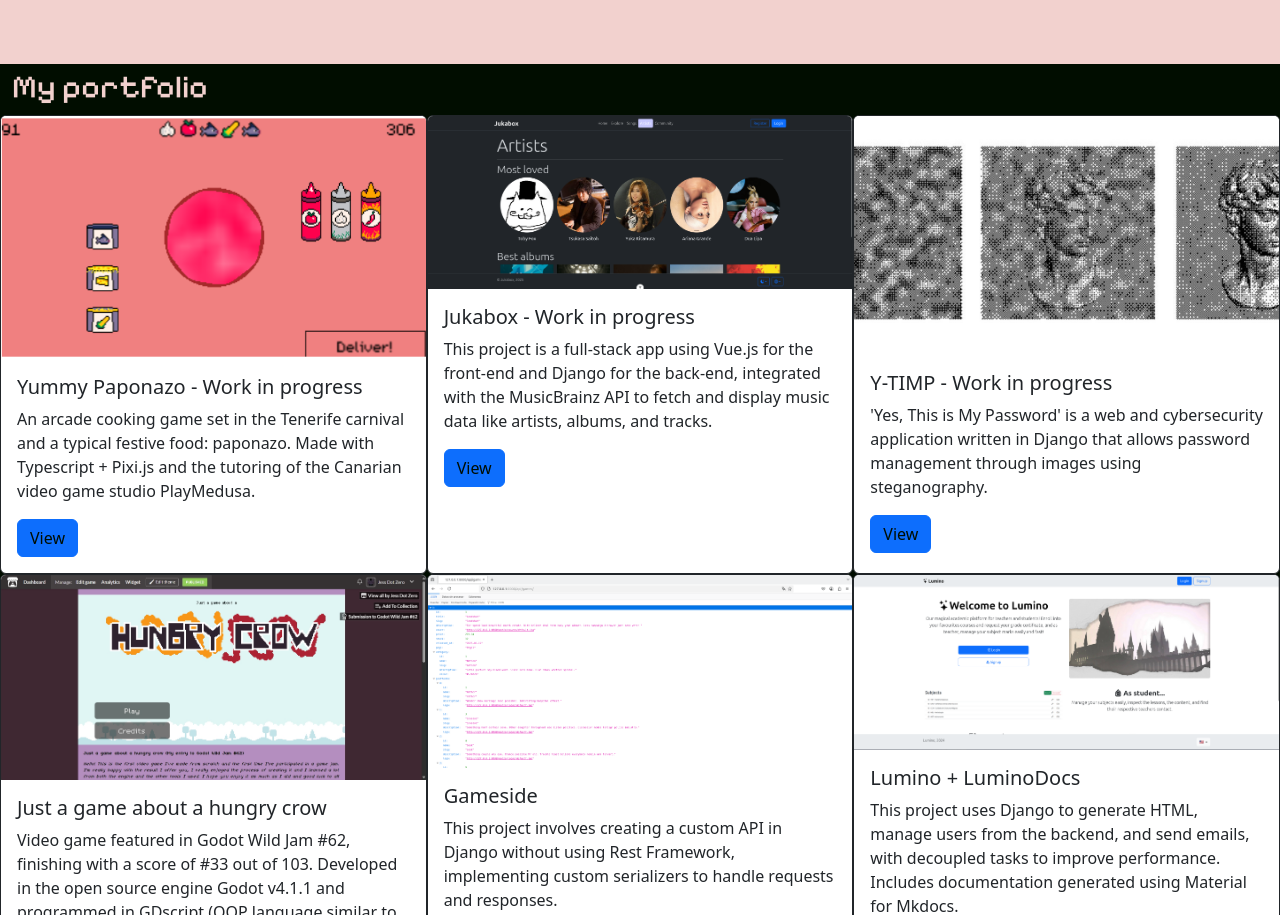
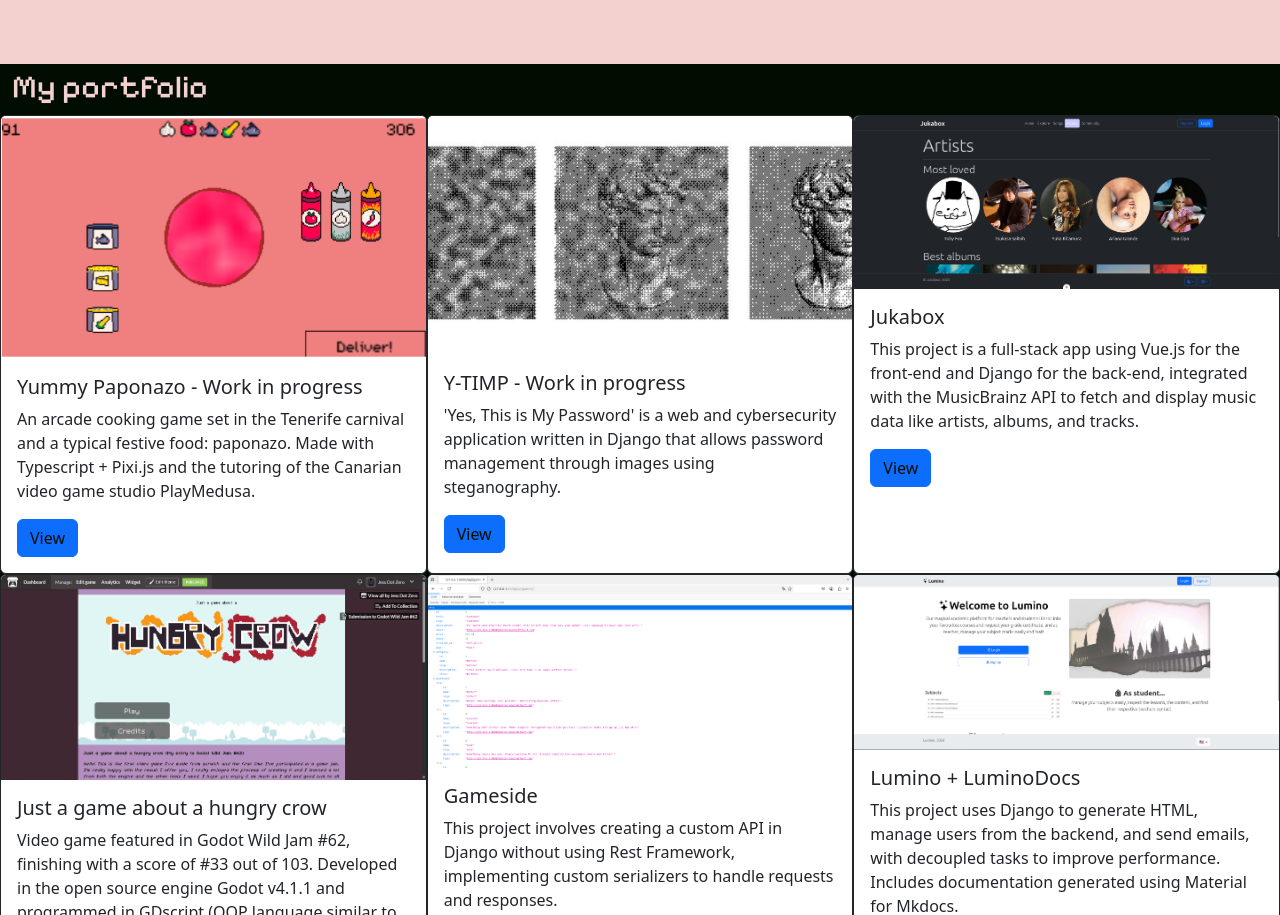
Before and after one commit to JesusLugo2002/jesuslugo2002.github.io, a Vue app: page / in a window 1280 px wide. Shown: the part 1125-2040 px from the top of the page. Built offline with nearby package versions, Linux system fonts and the light colour scheme; a web font is replaced by a local one.

Commit message:
Change status for Jukabox work

```diff
--- a/public/selected-work.json
+++ b/public/selected-work.json
@@ -6,16 +6,17 @@
         "description": "An arcade cooking game set in the Tenerife carnival and a typical festive food: paponazo. Made with Typescript + Pixi.js and the tutoring of the Canarian video game studio PlayMedusa."
     },
     {
-        "title": "Jukabox - Work in progress",
-        "url": "https://github.com/Chugani05-JesusLugo2002/Jukabox",
-        "cover": "img/jukabox.png",
-        "description": "This project is a full-stack app using Vue.js for the front-end and Django for the back-end, integrated with the MusicBrainz API to fetch and display music data like artists, albums, and tracks."
-    },
-    {
         "title": "Y-TIMP - Work in progress",
         "url": "https://github.com/JesusLugo2002/Y-TIMP",
         "cover": "img/esteganografia.jpeg",
         "description": "'Yes, This is My Password' is a web and cybersecurity application written in Django that allows password management through images using steganography."
+    },
+    {
+        "title": "Jukabox",
+        "url": "https://github.com/Chugani05-JesusLugo2002/Jukabox",
+        "docs-url": "https://github.com/Chugani05-JesusLugo2002/JukaboxDocs",
+        "cover": "img/jukabox.png",
+        "description": "This project is a full-stack app using Vue.js for the front-end and Django for the back-end, integrated with the MusicBrainz API to fetch and display music data like artists, albums, and tracks."
     },
     {
         "title": "Just a game about a hungry crow",
--- a/src/components/About.vue
+++ b/src/components/About.vue
@@ -38,7 +38,6 @@ function writeWord(actionIndex: number) {
             }, 1300)
         }
     }
-    console.log(actionIndex)
     writeChar();
 }
 
```
